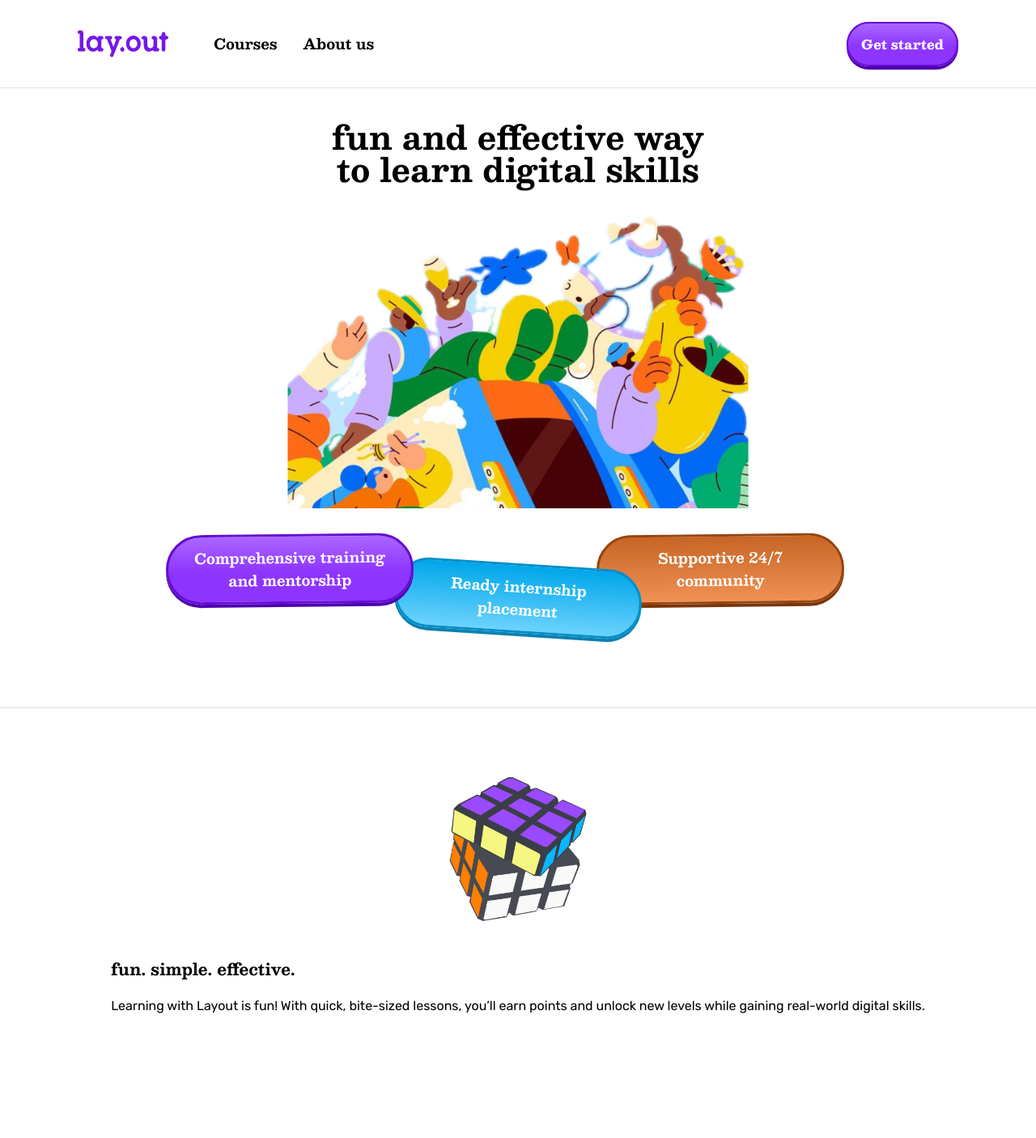
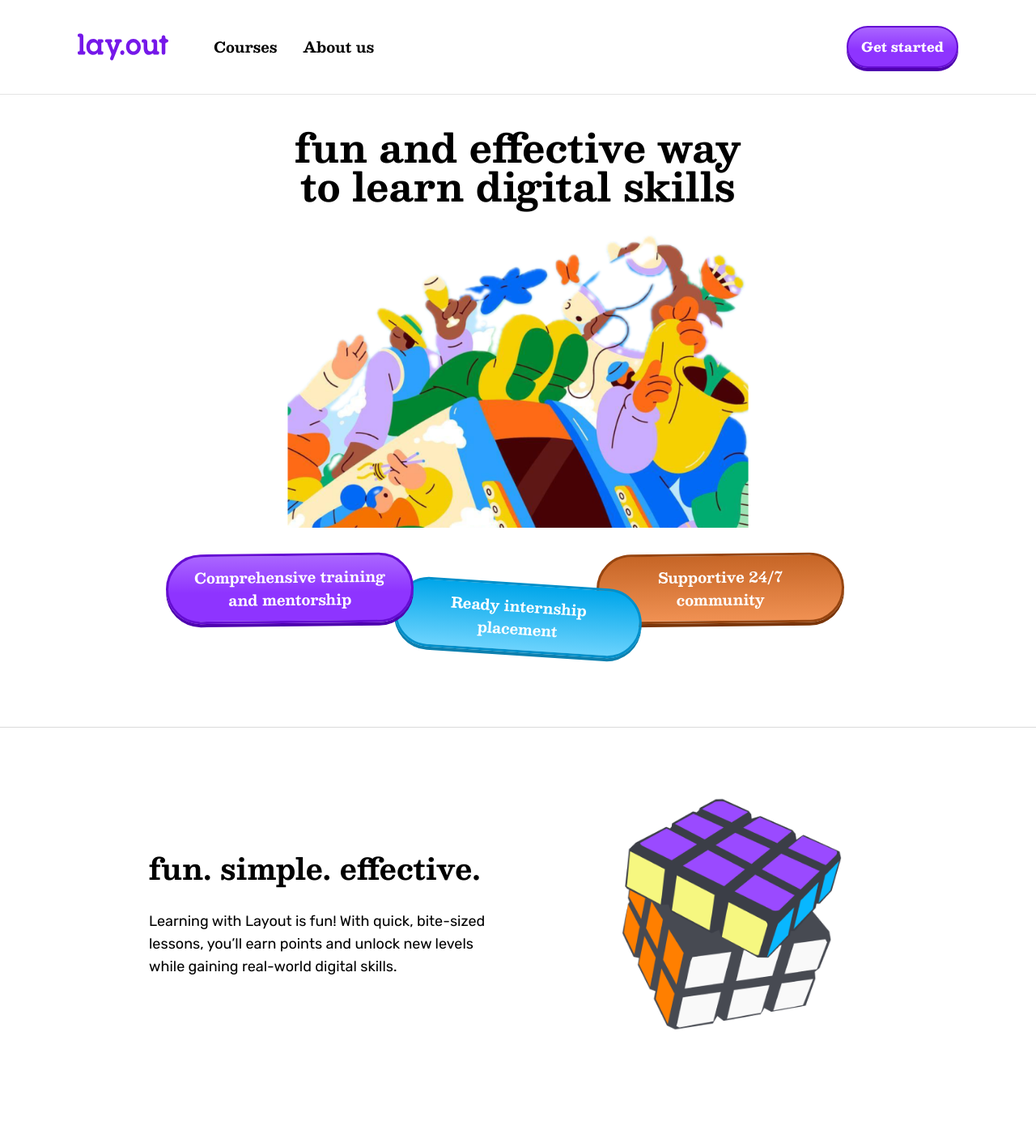
Before and after one commit to ebukathedev/layout-site, a React (Vite) app: page / in a window 1280 px wide. Shown: the top 1406 px of the page at 81% size. Before the commit the page ends 1255 px from the top, so only its background shows below. Built offline with nearby package versions, Linux system fonts and the light colour scheme.

Commit message:
feat: Add FeatureCardProps interface for feature cards

```diff
--- a/package.json
+++ b/package.json
@@ -12,6 +12,7 @@
   "dependencies": {
     "react": "^18.2.0",
     "react-dom": "^18.2.0",
+    "react-fast-marquee": "^1.6.4",
     "react-router-dom": "^6.23.1"
   },
   "devDependencies": {
--- /dev/null
+++ b/src/components/Home/FeatureCard.tsx
@@ -0,0 +1,19 @@
+import { FeatureCardProps } from "../../types";
+
+const FeatureCard = ({ img, title, description }: FeatureCardProps) => {
+	return (
+		<div className="flex flex-col items-center gap-10 md:justify-center md:flex-row md:odd:flex-row-reverse md:px-4 lg:gap-20">
+			<div className="w-64 md:w-80 lg:w-full lg:max-w-sm">
+				<img src={img} alt="" className="w-full" />
+			</div>
+			<div className="space-y-5 md:space-y-8">
+				<h3 className="text-xl md:text-3xl lg:text-4xl">{title}</h3>
+				<p className="max-w-md pr-4 md:max-w-lg font-rubik md:text-lg lg:max-w-md">
+					{description}
+				</p>
+			</div>
+		</div>
+	);
+};
+
+export default FeatureCard;
--- a/src/components/Home/Features.tsx
+++ b/src/components/Home/Features.tsx
@@ -1,21 +1,54 @@
-import illustration1 from "../../assets/illustration_1.png";
+import { features } from "../../data";
+import FeatureCard from "./FeatureCard";
+import skateboard from "../../assets/skateboard.png";
+import Marquee from "react-fast-marquee";
+import { Link } from "react-router-dom";
 
 const Features = () => {
+	const skills = [
+		"Lifestyle",
+		"Development",
+		"Design:",
+		"Marketing",
+		"Music",
+		"Photography",
+		"Cinematography",
+	];
+
 	return (
-		<section className="pt-20">
-			<div className="container">
-				<div className="flex flex-col items-center gap-10">
-					<div className="w-60">
-						<img src={illustration1} alt="" className="w-full" />
+		<section>
+			<div className="container py-20 space-y-20 md:space-y-32">
+				{features.map((feature) => (
+					<FeatureCard key={feature.id} {...feature} />
+				))}
+			</div>
+			<div className="pt-24 bg-cream">
+				<div className="container flex flex-col items-center">
+					<h1 className="mb-6 headline md:mb-10 lg:mb-[57px]">
+						learn any skill <br /> anytime, anywhere
+					</h1>
+					<Link
+						to="/"
+						className="px-8 py-3 text-sm text-white border-black btn bg-dark-gray-gradient shadow-black lg:text-lg"
+					>
+						Get started
+					</Link>
+					<div className="mt-20 mb-24 max-w-[800px] lg:mt-24 lg:mb-28">
+						<img src={skateboard} alt="" className="w-full" />
 					</div>
-					<div className="space-y-5">
-						<h3 className="text-xl">fun. simple. effective.</h3>
-						<p className="font-rubik">
-							Learning with Layout is fun! With quick, bite-sized
-							lessons, you’ll earn points and unlock new levels
-							while gaining real-world digital skills.
-						</p>
-					</div>
+				</div>
+
+				<div className="py-4 border-[0.7px] border-black">
+					<Marquee autoFill>
+						<div className="space-x-2 text-lg lg:text-xl">
+							{skills.map((skill) => (
+								<>
+									<span className="ml-2">{skill}</span>
+									<span className="font-bold"> • </span>
+								</>
+							))}
+						</div>
+					</Marquee>
 				</div>
 			</div>
 		</section>
--- a/src/components/Home/Hero.tsx
+++ b/src/components/Home/Hero.tsx
@@ -4,7 +4,7 @@ const Hero = () => {
 	return (
 		<section className="pt-10 pb-32 border-b">
 			<div className="container flex flex-col items-center max-w-[950px] gap-8">
-				<h1 className="leading-8 text-center sm:leading-10 headline">
+				<h1 className="headline">
 					fun and effective way <br /> to learn digital skills
 				</h1>
 				<div className="max-w-[570px]">
--- /dev/null
+++ b/src/components/Home/Rewards.tsx
@@ -0,0 +1,33 @@
+import { features } from "../../data";
+import FeatureCard from "./FeatureCard";
+
+const Rewards = () => {
+	const feature = features[1];
+
+	return (
+		<section className="py-24 border border-stroke-gray">
+			<div className="container">
+				<div className="text-center">
+					<h2 className="headline">
+						you don’t need to worry <br /> what next after your
+						course
+					</h2>
+					<p className="font-rubik">
+						Here is what is up for you upon your completion of your
+						courses
+					</p>
+				</div>
+				<div>
+					<div>
+						<img src="" alt="" />
+					</div>
+					<div>
+						<FeatureCard {...feature} />
+					</div>
+				</div>
+			</div>
+		</section>
+	);
+};
+
+export default Rewards;
--- /dev/null
+++ b/src/components/Home/Testimonials.tsx
@@ -0,0 +1,12 @@
+const Testimonials = () => {
+	return (
+		<section className="py-24 border-b border-stroke-gray">
+			<div className="container">
+				<h2 className="headline">join learners that <br /> love layout</h2>
+            </div>
+
+		</section>
+	);
+};
+
+export default Testimonials;
--- a/src/components/ui/Button.tsx
+++ b/src/components/ui/Button.tsx
@@ -4,7 +4,7 @@ const Button = () => {
 	return (
 		<Link
 			to="/"
-			className="px-4 py-3 text-sm font-extrabold text-white rounded-[50px] bg-brand-gradient border-2 border-stroke-brand shadow-[0_4px_0] shadow-shadow-brand font-besley lg:text-base"
+			className="px-4 py-3 text-sm bg-brand-gradient border-stroke-brand shadow-shadow-brand lg:text-base btn"
 		>
 			Get started
 		</Link>
--- a/src/data.ts
+++ b/src/data.ts
@@ -1,3 +1,8 @@
+import illustration1 from "./assets/illustration_1.png";
+import illustration2 from "./assets/illustration_2.png";
+import illustration3 from "./assets/illustration_3.png";
+import illustration4 from "./assets/illustration_4.png";
+
 export const courseCategories = [
 	"Development",
 	"Design",
@@ -6,3 +11,34 @@ export const courseCategories = [
 	"Data",
 	"Music",
 ];
+
+export const features = [
+	{
+		id: 1,
+		img: illustration1,
+		title: "fun. simple. effective.",
+		description:
+			" Learning with Layout is fun! With quick, bite-sized lessons, you’ll earn points and unlock new levels while gaining real-world digital skills.",
+	},
+	{
+		id: 2,
+		img: illustration2,
+		title: "backed by expertise",
+		description:
+			"We use a combination of expertise-backed teaching methods and delightful content to create courses that effectively teach digital skills!",
+	},
+	{
+		id: 3,
+		img: illustration3,
+		title: "stay motivated",
+		description:
+			"We make it easy to form a habit of digital skill learning with game-like features, fun challenges, and reminders",
+	},
+	{
+		id: 4,
+		img: illustration4,
+		title: "personalized learning",
+		description:
+			"Combining the best expertise to create lessons that are tailored to help you learn at just the right level and pace.",
+	},
+];
--- a/src/index.css
+++ b/src/index.css
@@ -22,6 +22,11 @@
 
 @layer components {
 	.headline {
-		font-size: clamp(1.55rem, 5vw, 2.5rem);
+		@apply leading-8 text-center sm:leading-[3rem];
+		font-size: clamp(1.55rem, 5vw, 3rem);
+	}
+
+	.btn {
+		@apply font-extrabold border-2 shadow-[0_4px_0] inline-block font-besley rounded-[50px] text-white;
 	}
 }
--- a/src/pages/Home.tsx
+++ b/src/pages/Home.tsx
@@ -1,5 +1,7 @@
 import Features from "../components/Home/Features";
 import Hero from "../components/Home/Hero";
+import Rewards from "../components/Home/Rewards";
+import Testimonials from "../components/Home/Testimonials";
 import Navbar from "../components/Navbar";
 
 const Home = () => {
@@ -8,6 +10,8 @@ const Home = () => {
 			<Navbar />
 			<Hero />
 			<Features />
+			<Rewards />
+			<Testimonials />
 		</>
 	);
 };
--- a/src/types.ts
+++ b/src/types.ts
@@ -0,0 +1,5 @@
+export interface FeatureCardProps {
+    img: string;
+    title: string;
+    description: string;
+}
--- a/tailwind.config.js
+++ b/tailwind.config.js
@@ -63,9 +63,10 @@ export default {
 					"linear-gradient(0deg, #F09153 0%, #C66526 100%)",
 
 				"gray-gradient":
+					"linear-gradient(0deg, #FFFFFF 0%, #DADADA 100%)",
+
+				"dark-gray-gradient":
 					"linear-gradient(0deg, #848383 0%, #303030 100%)",
-				"dark-gray-gradient":
-					"linear-gradient(0deg, #FFFFFF 0%, #DADADA 100%)",
 			},
 			fontFamily: {
 				rubik: ["Rubik", "sans-serif"],
```
Also changed, not shown: src/assets/skateboard.png (added), 1 other file (tests, documents, lock files or other folders).
